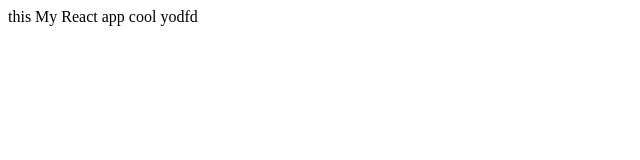
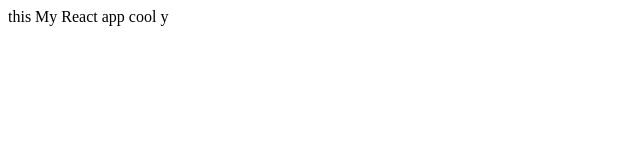
Before and after one commit to Naim-Bijapure/ReactSandBox, a React (Vite) app: page / in a window 1280 px wide. Shown: the top 160 px of the page, without its empty margins (0-640 px from the left). Built offline with nearby package versions, Linux system fonts and the light colour scheme.

Commit message:
updating

```diff
--- a/src/App.js
+++ b/src/App.js
@@ -3,7 +3,7 @@ export default class App extends Component {
     render(){
         return (
             <div>
-             this My React app cool yodfd
+             this My React app cool y
             </div>
         )
 
```
